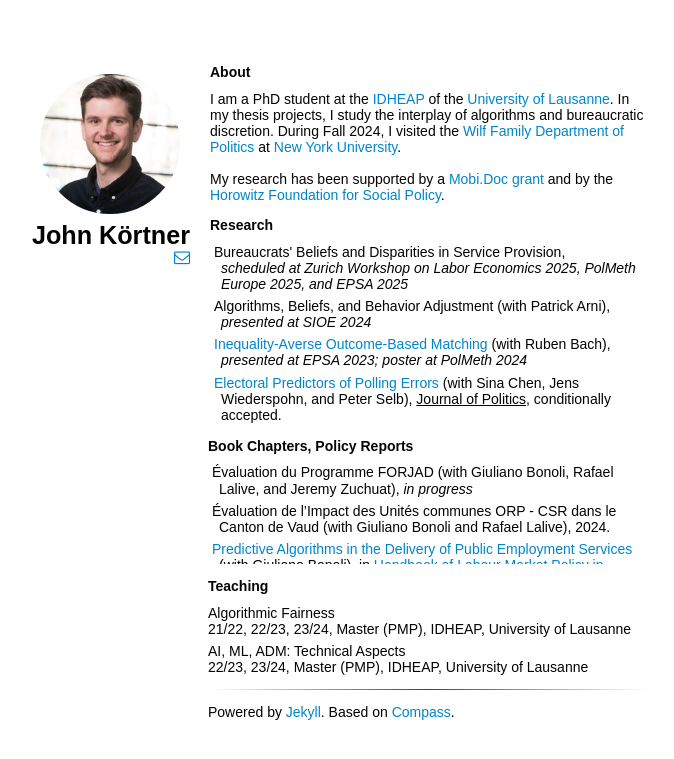
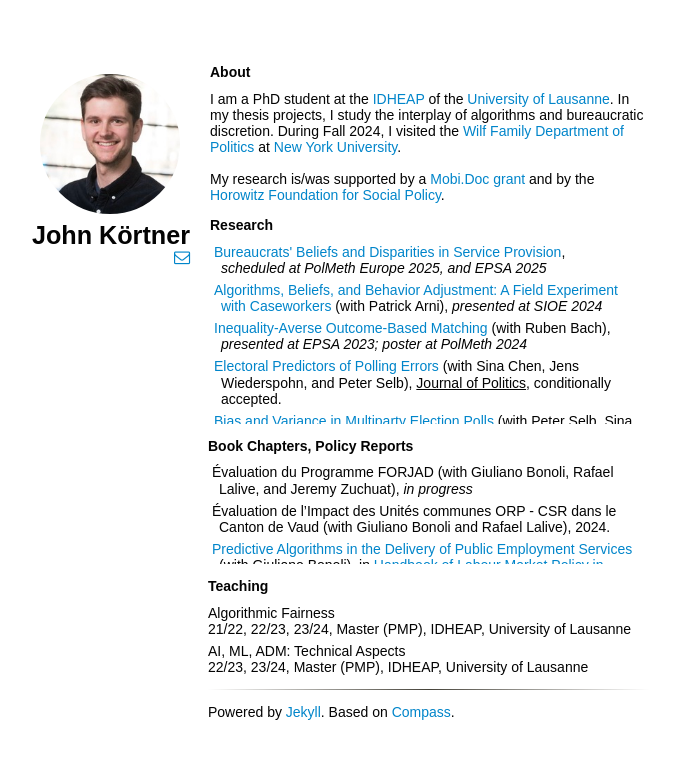
Before and after one commit to jkortner/jkortner.github.io, a Jekyll site: the page built from index.html, in a window 1280 px wide. Shown: the top 759 px of the page, without its empty margins (318-992 px from the left). Built offline with Jekyll 4.4.1, drawn with Linux system fonts in a browser that asks for light colours; nearby versions of some CDN libraries; some web fonts are replaced; a style sheet for code colours, icons or effects is not loaded.

Commit message:
Update conferences (incomplete previous commit)

```diff
--- a/_includes/content.html
+++ b/_includes/content.html
@@ -5,7 +5,7 @@
   In my thesis projects, I study the interplay of algorithms and bureaucratic discretion.
   During Fall 2024, I visited the <a href='https://as.nyu.edu/departments/politics.html'>Wilf Family Department of Politics</a> at <a href='https://www.nyu.edu'>New York University</a>.
   <br><br>
-  My research has been supported by a <a href='https://news.unil.ch/display/1700126153025'>Mobi.Doc grant</a>
+  My research is/was supported by a <a href='https://news.unil.ch/display/1700126153025'>Mobi.Doc grant</a>
   and by the <a href='https://www.horowitz-foundation.org/2024'>Horowitz Foundation for Social Policy</a>.
   </p>
 
@@ -28,10 +28,10 @@
 <p>
 <div class="research">
     <article>
-        Bureaucrats' Beliefs and Disparities in Service Provision, <br> <i>scheduled at Zurich Workshop on Labor Economics 2025, PolMeth Europe 2025, and EPSA 2025</i>
+        <a href='/documents/beliefs.pdf' target='_blank'>Bureaucrats' Beliefs and Disparities in Service Provision</a>, <br> <i>scheduled at PolMeth Europe 2025, and EPSA 2025</i>
     </article>
     <article>
-        Algorithms, Beliefs, and Behavior Adjustment (with Patrick Arni), <i>presented at SIOE 2024</i>
+        <a href='/documents/algo-beliefs.pdf' target='_blank'>Algorithms, Beliefs, and Behavior Adjustment: A Field Experiment with Caseworkers</a> (with Patrick Arni), <i>presented at SIOE 2024</i>
     </article>
     <article>
         <a href='https://osf.io/yrn4d/' target='_blank'>Inequality-Averse Outcome-Based Matching</a> (with Ruben Bach), <i>presented at EPSA 2023; poster at PolMeth 2024</i>
```
